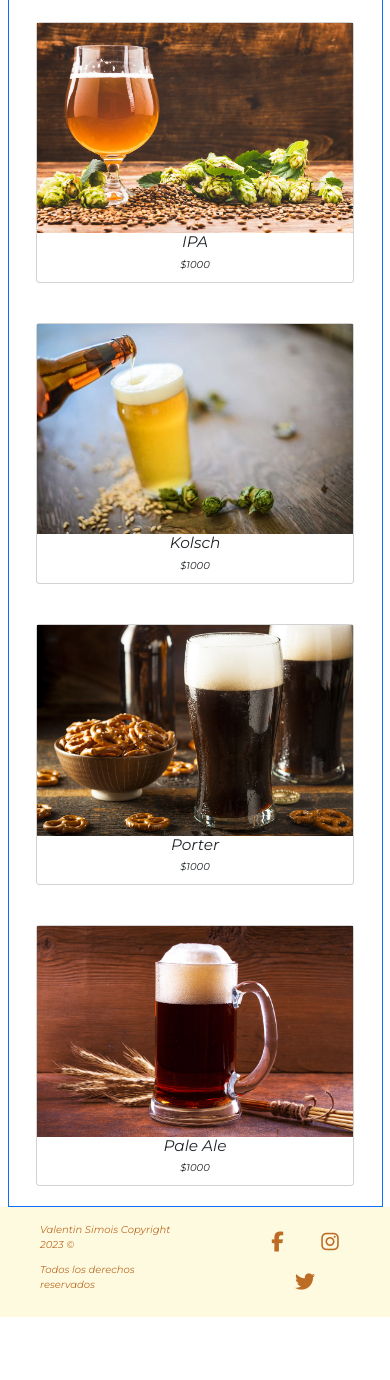
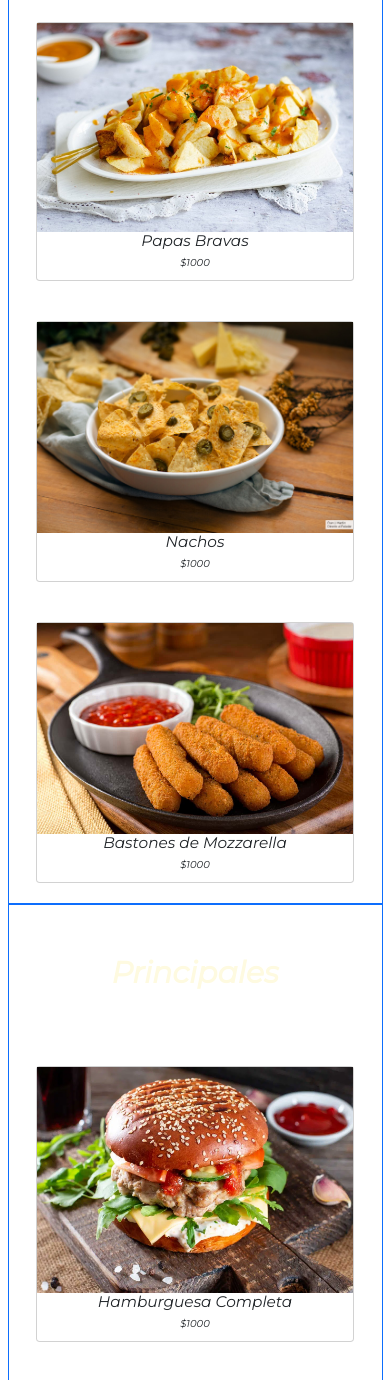
Before and after one commit to Valentin-Carreras-Simois/PreEntrega3-Carreras-Simois, a plain HTML site: page pages/menu.html in a window 390 px wide. Shown: the part 204-1584 px from the top of the page. Before the commit the page ends 1521 px from the top, so only its background shows below. Drawn offline with nearby package versions, Linux system fonts and the light colour scheme.

Commit message:
Utilice la misma estructura de la pagina Cervezas y Tragos para la pagina Menu, agregue 6 imagenes nuevas a la carpeta img que fueron utilizadas para las cards de la pagina Menu

```diff
--- a/pages/menu.html
+++ b/pages/menu.html
@@ -69,29 +69,51 @@
 
                       <article class="col-12 card_container">
                         <div class="card">
-                            <img src="../img/ipa.jpg" alt="">
-                            <h3>IPA</h3>
+                            <img src="../img/papasbravas.jpg" alt="">
+                            <h3>Papas Bravas</h3>
                             <p>$1000</p>
                         </div>
                       </article>
                       <article class="col-12 card_container">
                         <div class="card">
-                            <img src="../img/kolsch.jpg" alt="">
-                            <h3>Kolsch</h3>
+                            <img src="../img/nachos.jpg" alt="">
+                            <h3>Nachos</h3>
                             <p>$1000</p>
                         </div>
                       </article>
                       <article class="col-12 card_container">
                         <div class="card">
-                            <img src="../img/porter.jpg" alt="">
-                            <h3>Porter</h3>
+                            <img src="../img/bastones.jpg" alt="">
+                            <h3>Bastones de Mozzarella</h3>
+                            <p>$1000</p>
+                        </div>
+                      </article>
+
+                    </section>
+                    <section class="row border border-primary menu_main__section">
+
+                        <div>
+                            <h2 class="cervezas_titulo">Principales</h2>
+                        </div>
+
+                      <article class="col-12 card_container">
+                        <div class="card">
+                            <img src="../img/hamburguesa.jpg" alt="">
+                            <h3>Hamburguesa Completa</h3>
                             <p>$1000</p>
                         </div>
                       </article>
                       <article class="col-12 card_container">
                         <div class="card">
-                            <img src="../img/paleale.jpg" alt="">
-                            <h3>Pale Ale</h3>
+                            <img src="../img/lomito.jpg" alt="">
+                            <h3>Lomito Completo</h3>
+                            <p>$1000</p>
+                        </div>
+                      </article>
+                      <article class="col-12 card_container">
+                        <div class="card">
+                            <img src="../img/pizza.jpg" alt="">
+                            <h3>Pizza</h3>
                             <p>$1000</p>
                         </div>
                       </article>
```
Also changed, not shown: pages/cervezasytragos.html (+1 -1 lines), pages/historia.html (+3 -3 lines), img/bastones.jpg (added), img/hamburguesa.jpg (added), img/lomito.jpg (added), img/nachos.jpg (added), img/papasbravas.jpg (added), img/pizza.jpg (added).
